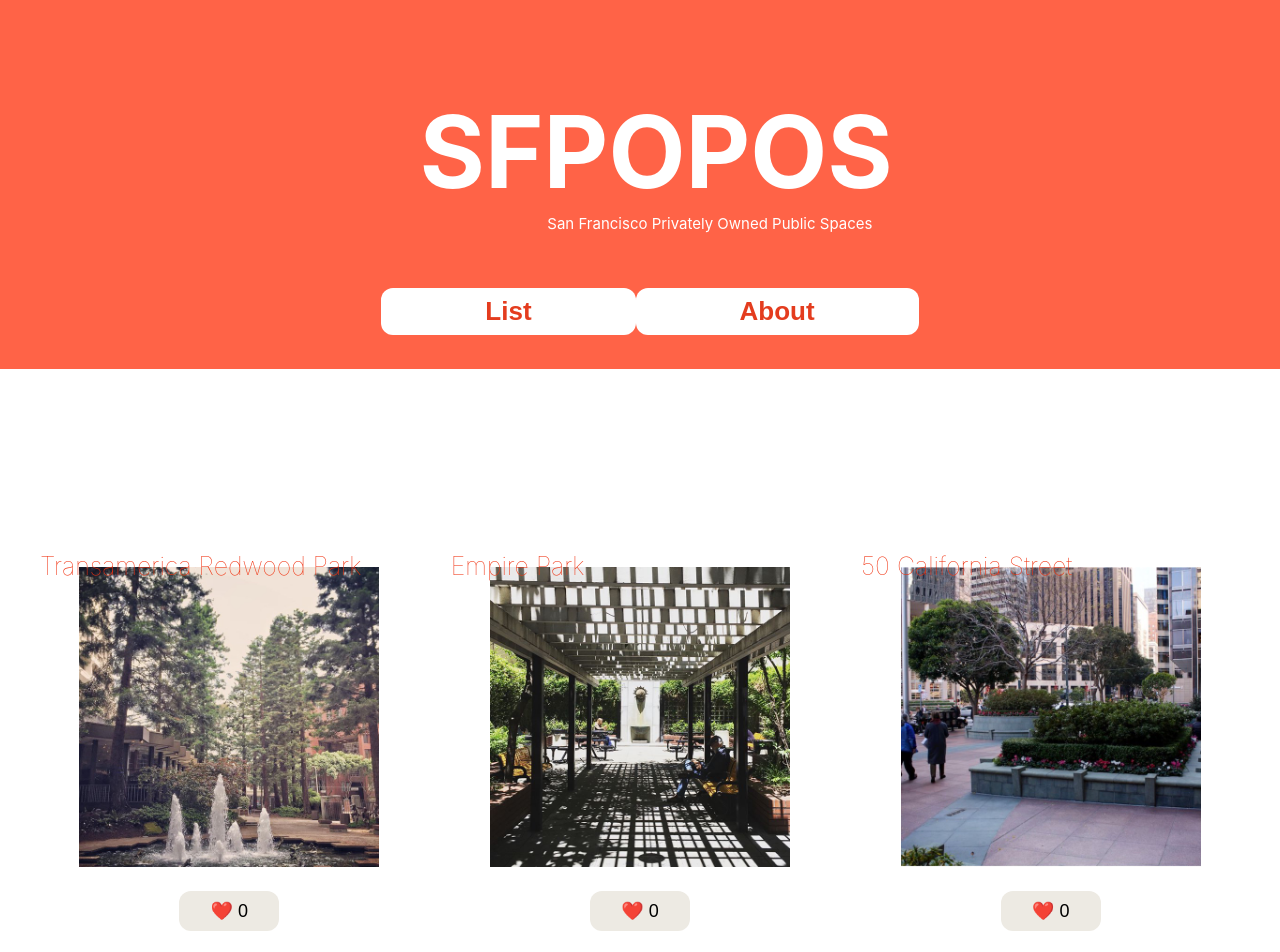
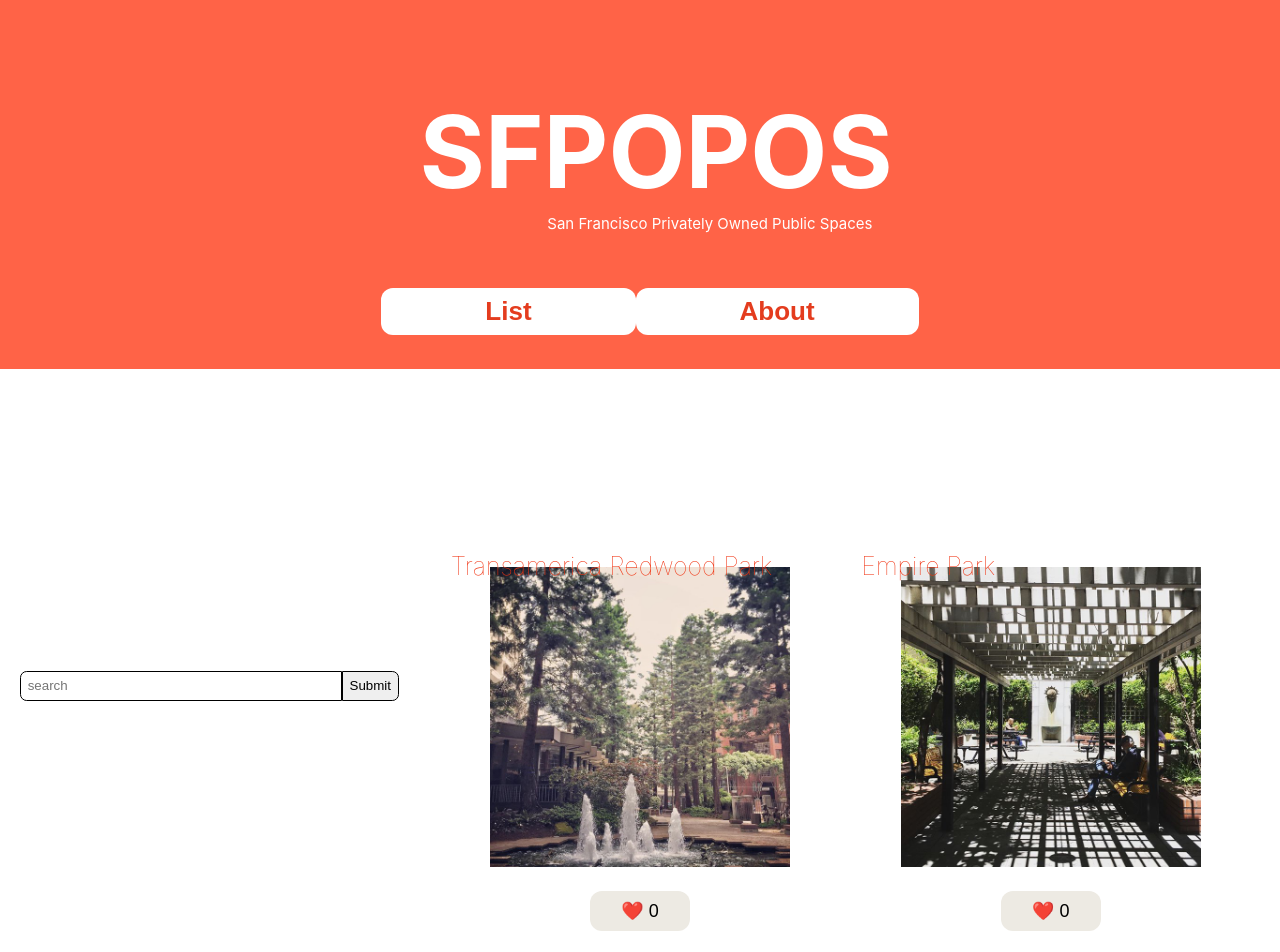
Before and after one commit to sandycamilo/React-App, a React (Create React App) app in the folder sfpopos/: page /#/ in a window 1280 px wide. Shown: the top 952 px of the page. Built offline with nearby package versions, Linux system fonts and the light colour scheme.

Commit message:
Searching pages

```diff
--- a/sfpopos/src/components/App.js
+++ b/sfpopos/src/components/App.js
@@ -1,6 +1,6 @@
 // react library- for creating user interfaces
 // files stored in node_modules folder do not begin w ./ ~ files imported from a dependency
-import React from 'react';
+import React from 'react'
 // logo image
 // Files you create, that are stored locally will always begin with ./
 // import logo from './logo.svg';
@@ -30,5 +30,4 @@ function App() {
   );
 }
 
-
 export default App;
--- a/sfpopos/src/components/Footer/Footer.js
+++ b/sfpopos/src/components/Footer/Footer.js
@@ -1,12 +1,11 @@
-import React from 'react';
-import './Footer.css';
+import React from 'react'
+import './Footer.css'
 
 function Footer() { // components take a paramenter called, props. props is always an object (has properties - props.name, props.image, etc...) ~ it allows you to configure components
   // function to return current year
   const getCurrentYear = () => {
     return new Date().getFullYear();
   }
-
   return (
     <div className= "Footer">
       <h1>sandy camilo &copy; {getCurrentYear()} </h1>
--- a/sfpopos/src/components/POPOSDetails/POPOSDetails.js
+++ b/sfpopos/src/components/POPOSDetails/POPOSDetails.js
@@ -1,6 +1,6 @@
-import React from 'react';
+import React from 'react'
 import './POPOSDetails.css'
-import data from '../../sfpopos-data.json';
+import data from '../../sfpopos-data.js'
 
 function POPOSDetails(props) {
   const { id } = props.match.params //Location index ~ defined variable id and set value to props.match.params
--- a/sfpopos/src/components/POPOSList/POPOList.js
+++ b/sfpopos/src/components/POPOSList/POPOList.js
@@ -1,23 +1,27 @@
-import React from 'react';
-
+import React, { useState } from 'react'
 import POPOSSpace from '../POPOSSpace/POPOSSpace'
 import './POPOSList.css'
-
 // load JSON data in POPOSList component
-import data from '../../sfpopos-data.json'
+import data from '../../sfpopos-data.js'
 
 function POPOList() {
+  const [ query, setQuery ] = useState('')
   // map is used to transform an array to another type
   // map method takes back a callback function and calls this once on each item in array
-  const spaces = data.map((obj,i) => {
+  const spaces = data.filter(({ features, title, address }) => {
+    const inTitle = title.includes(query)
+    const inAddress = address.includes(query)
+    const inFeatures = address.includes(query)
+    return inTitle || inAddress || inFeatures
+  }).map((obj) => {
     // intermediate variables to hold values from properties on obj
-    const { title, address, images, hours} = obj
+      const { id, title, address, images, hours, features } = obj
     // turn array of objects into an array of components
     // one POPOSSpace for each object in the data array
     return (
       <POPOSSpace
-        id={i} // new prop id
-        key={title} // key prop for Virtual DOM - It needs to know which items have been changed and this is achievable with the help of unique keys for every item
+        id={id} // new prop id
+        key={ `${title}-${id}`} // key prop for Virtual DOM - It needs to know which items have been changed and this is achievable with the help of unique keys for every item
         name={title}
         address={address}
         image={images[0]}
@@ -27,6 +31,15 @@ function POPOList() {
   })
     return (
       <div className="POPOSList">
+        {/* input field for the search feature. */}
+        <form>
+            <input
+                value={query} /*  holds the value you entered into the field */
+                placeholder="search"
+                onChange={(e) => setQuery(e.target.value)}
+            />
+            <button type="submit">Submit</button>
+        </form>
         {spaces}
       </div>
   )
--- a/sfpopos/src/components/POPOSList/POPOSList.css
+++ b/sfpopos/src/components/POPOSList/POPOSList.css
@@ -23,3 +23,29 @@
     grid-template-columns: 1fr;
   }
 }
+
+.POPOSList form {
+  display: flex;
+  align-items: flex-start;
+  position: relative;
+  left: -20px;
+  top: 120px;
+}
+
+.POPOSList form input, .POPOSList form button {
+  padding: 0.5em;
+  margin: 0;
+  border: 1px solid;
+  font-size: 1;
+}
+
+.POPOSList form input {
+  flex: 2;
+  border-top-left-radius: 0.5em;
+  border-bottom-left-radius: 0.5em;
+}
+
+.POPOSList form button {
+  border-top-right-radius: 0.5em;
+  border-bottom-right-radius: 0.5em;
+}
--- a/sfpopos/src/components/Title/Title.js
+++ b/sfpopos/src/components/Title/Title.js
@@ -1,5 +1,5 @@
-import React from 'react'; // react must be in scope when using JSX - always import in every component you create
-import './Title.css'; // import css file
+import React from 'react' // react must be in scope when using JSX - always import in every component you create
+import './Title.css' // import css file
 import { NavLink } from 'react-router-dom' //component that sets the address to navigate to in our browser's URL bar
 
 function Title() {
--- /dev/null
+++ b/sfpopos/src/sfpopos-data.js
@@ -0,0 +1,3 @@
+import data from './sfpopos-data.json'
+
+export default data;
```
Also changed, not shown: sfpopos/src/components/LikeCount/LikeCount.js (+2 -5 lines), sfpopos/src/components/POPOSSpace/POPOSSpace.js (+4 -4 lines), sfpopos/src/index.js (+5 -7 lines).
